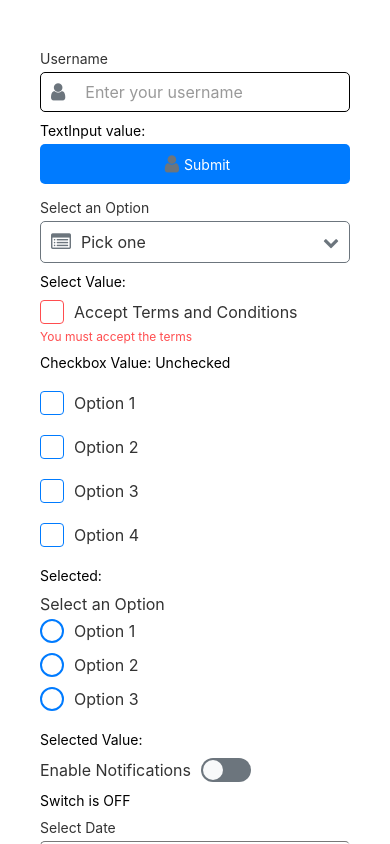
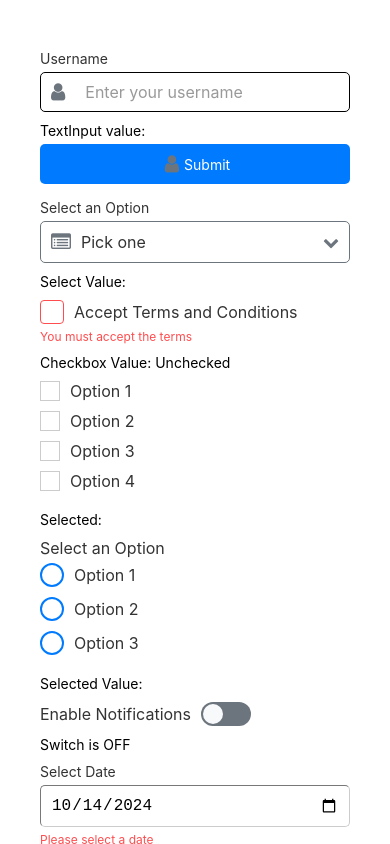
Before and after one commit to Mashfiqur-Rahman/wizui, a React Native app: screen / in a window 390 px wide. Built offline with nearby package versions, Linux system fonts and the light colour scheme.

Commit message:
Fix: Ensure all text nodes are wrapped in <Text> components in CheckboxList
- Resolved issue where text nodes were direct children of <View> components.
- Wrapped all text content in <Text> components to comply with React Native requirements.

```diff
--- a/src/components/FormComponents/Checkbox/CheckboxList.tsx
+++ b/src/components/FormComponents/Checkbox/CheckboxList.tsx
@@ -1,65 +1,52 @@
-import React, { useState } from 'react';
-import { View, Text, StyleSheet } from 'react-native';
-import Checkbox from './Checkbox';  // Assuming Checkbox component exists
+import React from 'react';
+import { View, Text, StyleSheet, TouchableOpacity } from 'react-native';
 import { useTheme } from '../../../theme/ThemeProvider';
 
-interface Option {
-    label: string;
-    value: string;
-}
-
 interface CheckboxListProps {
-    options: Option[];
-    minSelected: number;
-    maxSelected: number;
-    onSelectionChange?: (selectedValues: string[]) => void;
+    options: { label: string; value: string }[];
+    minSelected?: number;
+    maxSelected?: number;
+    onSelectionChange: (values: string[]) => void;
 }
 
 const CheckboxList: React.FC<CheckboxListProps> = ({ options, minSelected, maxSelected, onSelectionChange }) => {
-    const [selected, setSelected] = useState<string[]>([]);
-    const [errorMessage, setErrorMessage] = useState('');
+    const [selectedValues, setSelectedValues] = React.useState<string[]>([]);
     const theme = useTheme();
 
-    const handleCheckboxChange = (value: string, checked: boolean) => {
-        let newSelected = [...selected];
-
-        if (checked) {
-            // Add value to the selected list
-            if (newSelected.length < maxSelected) {
-                newSelected.push(value);
-            } else {
-                setErrorMessage(`You can select a maximum of ${maxSelected} items.`);
-                return;
-            }
+    const handleSelect = (value: string) => {
+        let newSelectedValues = [...selectedValues];
+        if (newSelectedValues.includes(value)) {
+            newSelectedValues = newSelectedValues.filter((v) => v !== value);
         } else {
-            // Remove value from the selected list
-            newSelected = newSelected.filter((item) => item !== value);
+            newSelectedValues.push(value);
         }
 
-        setSelected(newSelected);
-        setErrorMessage('');
-
-        // Check if the number of selected items is below the minimum
-        if (newSelected.length < minSelected) {
-            setErrorMessage(`Please select at least ${minSelected} items.`);
+        if (minSelected && newSelectedValues.length < minSelected) {
+            return;
         }
 
-        if (onSelectionChange) {
-            onSelectionChange(newSelected);
+        if (maxSelected && newSelectedValues.length > maxSelected) {
+            return;
         }
+
+        setSelectedValues(newSelectedValues);
+        onSelectionChange(newSelectedValues);
     };
 
     return (
         <View style={styles.container}>
             {options.map((option) => (
-                <Checkbox
+                <TouchableOpacity
                     key={option.value}
-                    label={option.label}
-                    checked={selected.includes(option.value)}
-                    onChange={(checked) => handleCheckboxChange(option.value, checked)}
-                />
+                    style={styles.optionContainer}
+                    onPress={() => handleSelect(option.value)}
+                >
+                    <View style={[styles.checkbox, selectedValues.includes(option.value) && styles.checkedCheckbox]}>
+                        {selectedValues.includes(option.value) && <Text style={styles.checkmark}>✓</Text>}
+                    </View>
+                    <Text style={styles.label}>{option.label}</Text>
+                </TouchableOpacity>
             ))}
-            {errorMessage && <Text style={[styles.error, { color: theme.colors.error }]}>{errorMessage}</Text>}
         </View>
     );
 };
@@ -68,9 +55,29 @@ const styles = StyleSheet.create({
     container: {
         marginVertical: 10,
     },
-    error: {
-        marginTop: 10,
-        fontSize: 12,
+    optionContainer: {
+        flexDirection: 'row',
+        alignItems: 'center',
+        marginBottom: 10,
+    },
+    checkbox: {
+        width: 20,
+        height: 20,
+        borderWidth: 1,
+        borderColor: '#ccc',
+        justifyContent: 'center',
+        alignItems: 'center',
+        marginRight: 10,
+    },
+    checkedCheckbox: {
+        backgroundColor: '#007AFF',
+    },
+    checkmark: {
+        color: '#fff',
+    },
+    label: {
+        fontSize: 16,
+        color: '#333',
     },
 });
 
```
